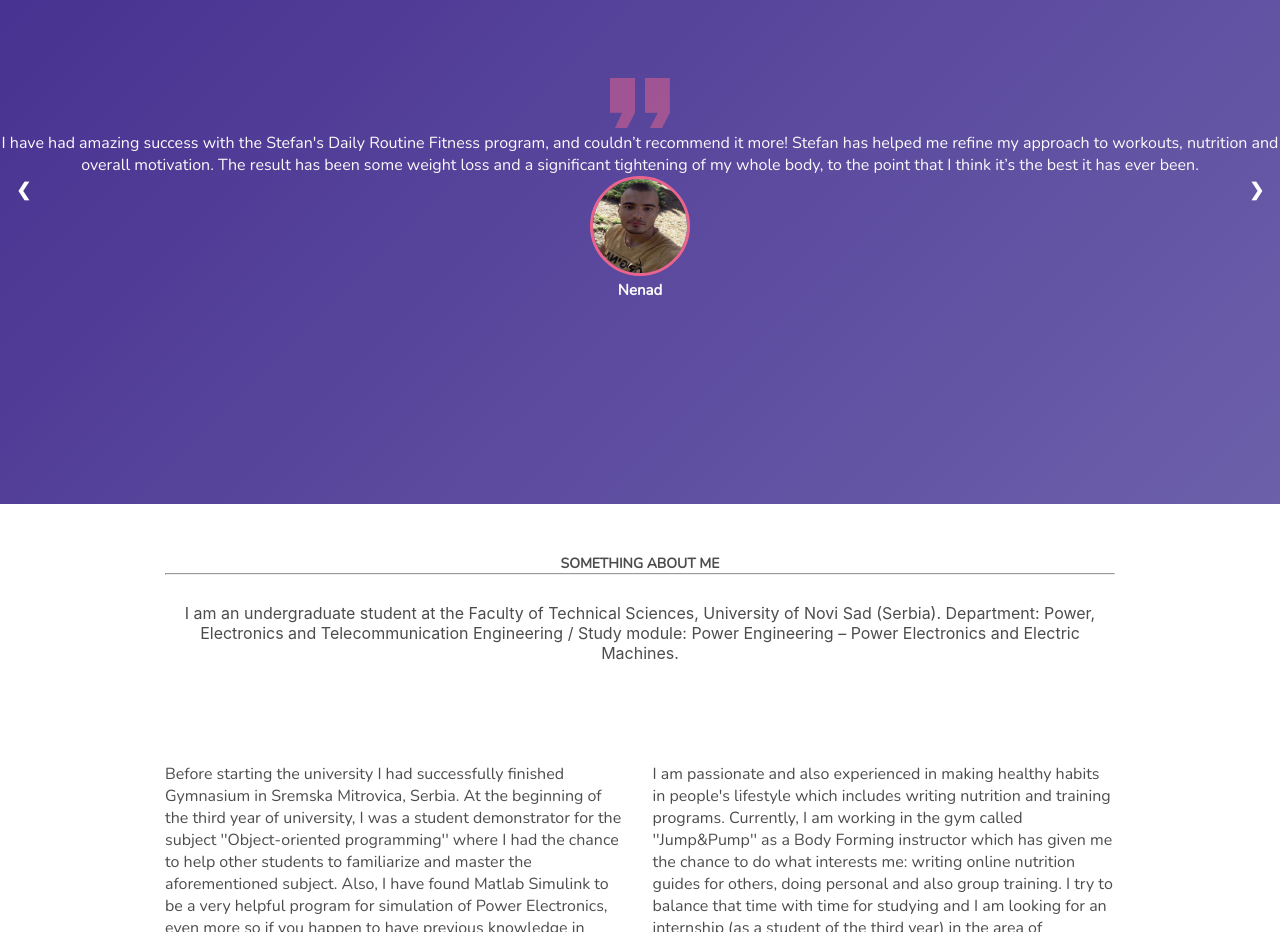
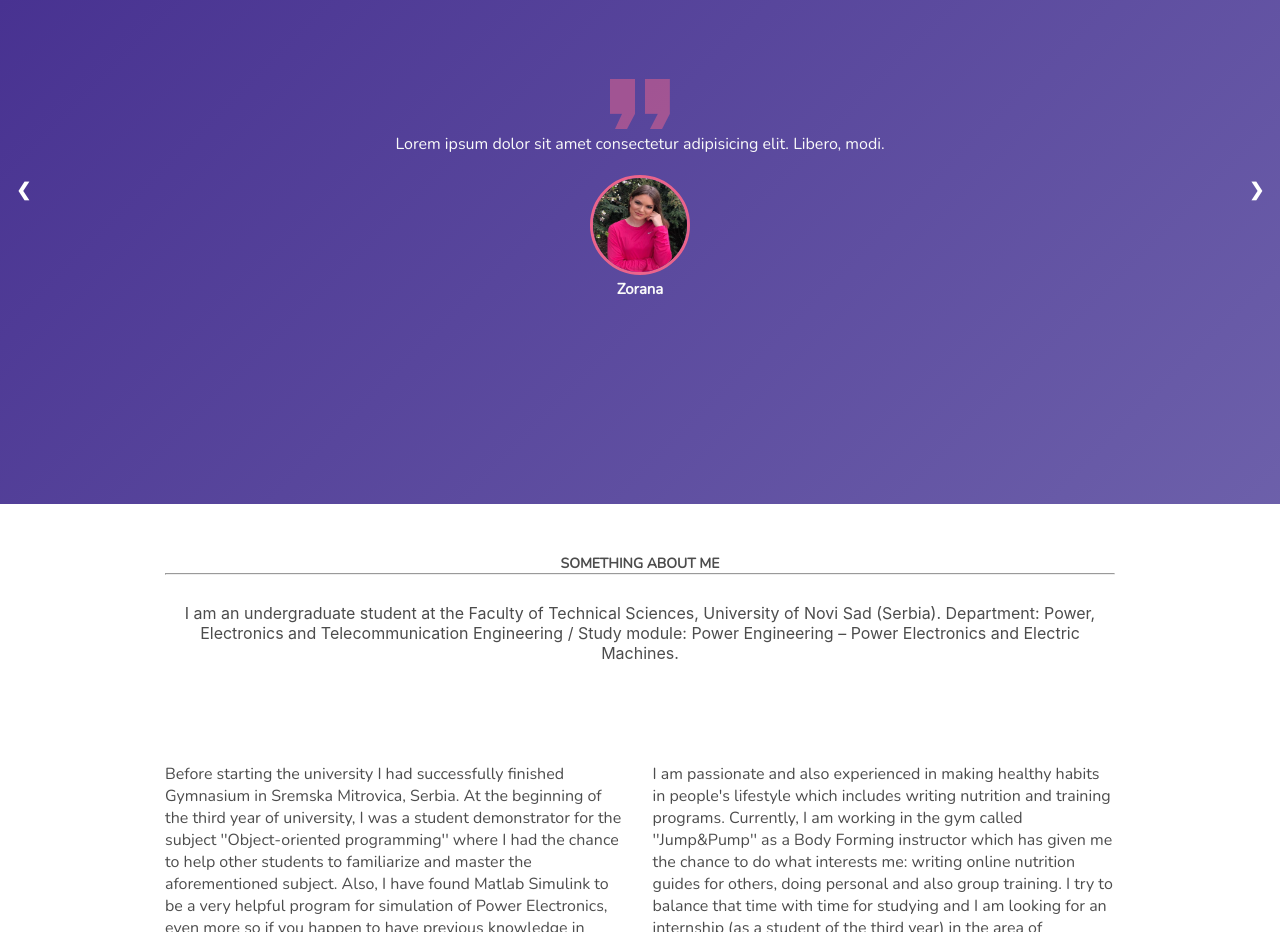
Before and after one commit to alekssandar30/Portfolio2, a plain HTML site: page index.html in a window 1280 px wide. Shown: the part 1300-2232 px from the top of the page. Drawn offline with nearby package versions, Linux system fonts and the light colour scheme; a web font is replaced by a local one.

Commit message:
new client

```diff
--- a/index.html
+++ b/index.html
@@ -234,18 +234,17 @@
             </div>
           </div>
 
-          <!--client 3
+          <!--client 3-->
           <div class="client fade">
-
             <div class="client-text-box">
-                  <p></p>
+              <p>Lorem ipsum dolor sit amet consectetur adipisicing elit. Libero, modi.</p>
               <i class="icon ion-md-quote"></i>
             </div>
             <div class="client-customer">
-                  <img src="" />
-                  <h1></h1>
+              <img src="/images/client3.JPG" />
+              <h1>Zorana</h1>
             </div>
-              </div> -->
+          </div>
 
           <a class="prev" onclick="plusSlides(-1)">&#10094;</a>
           <a class="next" onclick="plusSlides(1)">&#10095;</a>
--- a/styles.css
+++ b/styles.css
@@ -432,6 +432,7 @@ nav {
   height: 10rem;
   border-radius: 100%;
   border: 3px solid #eb648c;
+  margin-top: 2rem;
 }
 
 /* Fading animation */
```
Also changed, not shown: images/client3.JPG (added), images/testimonials-bg.jpg (deleted). Lines whose indentation alone changed are shown as unchanged.
